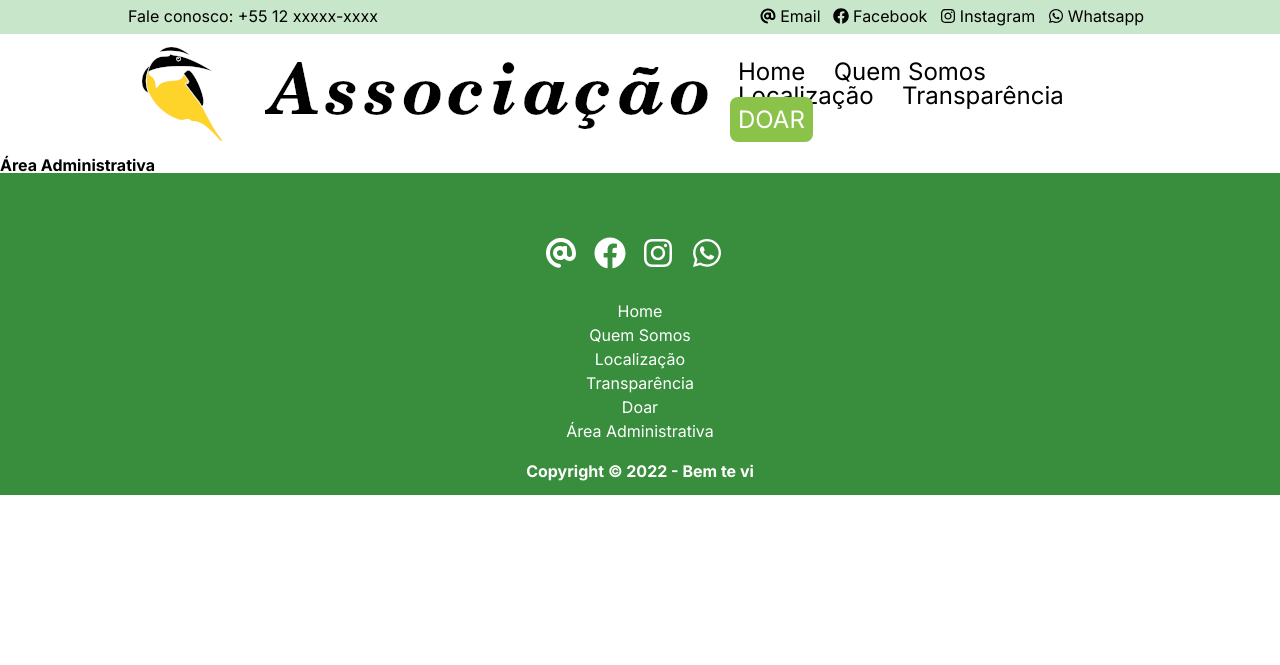
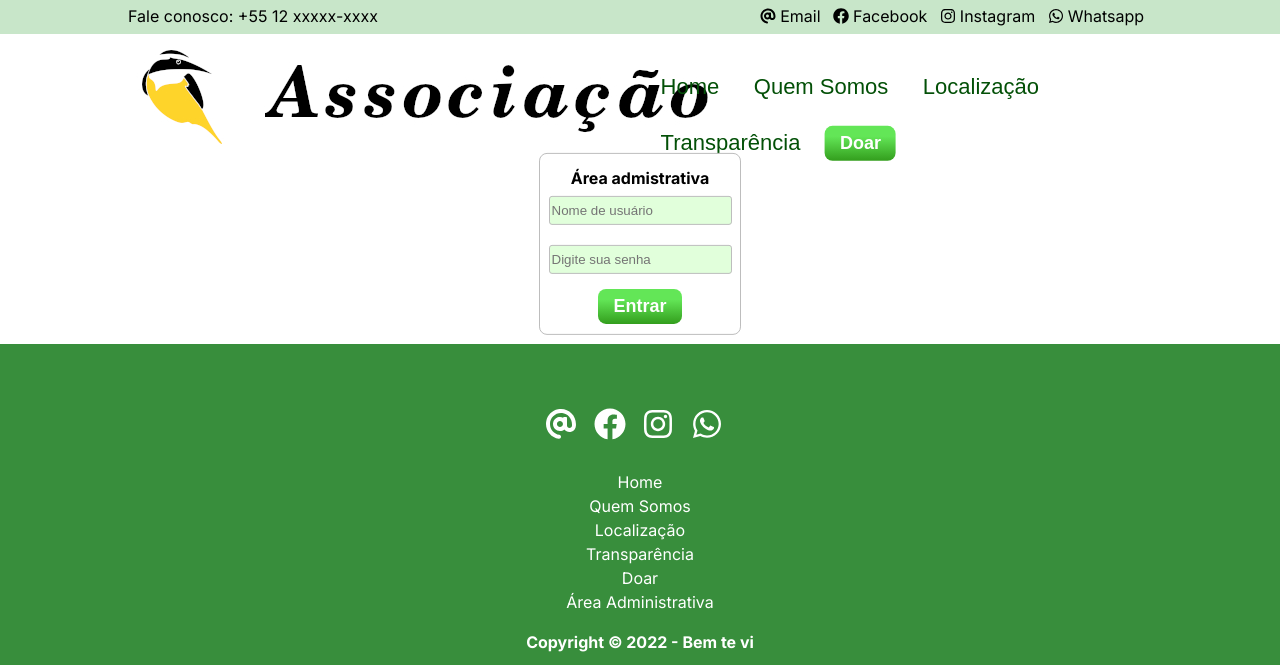
Before and after one commit to Grupo100/pi2, a Django app: page /administrativa/ in a window 1280 px wide. Shown: the top 665 px of the page. Run offline with Django 4.2, Linux system fonts and the light colour scheme.

Commit message:
arealogin
adicao da area administrativa

```diff
--- a/src/btv/static/btv/css/base.css
+++ b/src/btv/static/btv/css/base.css
@@ -617,3 +617,174 @@ body {
 h1 {
     color: var(--Btv-dark-primary);
 }
+
+/* ID Menu principal */
+#menu-h{
+    float: right;
+    transform: translate(-20%, 15%);
+
+}
+
+#menu-h ul {
+    max-width: 800px;
+    list-style: none;
+    padding: 0;
+}
+
+#menu-h ul li {
+    display: inline;
+
+}
+#menu-h ul li a {
+    font: 22px sans-serif;
+    color: rgb(3, 80, 7);
+    padding: 15px;
+    display: inline-block;
+    text-decoration: none;
+}
+
+#menu-h ul li a:hover {
+    overflow: visible;
+    transform: scale(1.3);
+    transition: all 0.01s;
+    -moz-transition: all 0.1s;
+    -webkit-transition: all 0.1s;
+    -o-transition: all 0.1s;
+    -ms-transition: all 0.1s
+
+}
+
+/* classe div para login */
+.divl{
+    background: #ffffff;
+    height: auto;
+    width: 200px;
+    margin-left: auto;
+    margin-right: auto;
+    transform: translate(0%, -5%);
+    text-align: center;
+    border-radius: 8px;
+    border: 1px solid rgb(189, 189, 189);
+ }
+
+/* classe botao com efeito gradiente e movimento no clique */
+.btn{
+    background: linear-gradient(bottom, #339e1d, #63e657 70%);
+    background: -webkit-linear-gradient(bottom, #339e1d, #63e657 70%);
+    background: -moz-linear-gradient(bottom, #339e1d, #63e657 70%);
+    background: -o-linear-gradient(bottom, #339e1d, #63e657 70%);
+    background: -ms-linear-gradient(bottom, #339e1d, #63e657 70%);
+    border-radius: 8px;
+    color: #fff;
+    margin: 5px 5px 10px 5px;
+    font-family: "Arial";
+    font-size: 18px;
+    font-weight: bold;
+    line-height: 25px;
+    text-align: center;
+    text-decoration: none;
+    padding: 5px 15px;
+    position: relative;
+    width: auto;
+    border: none;
+}
+.btn:active{
+    top: 3px;
+   }
+.btn:active:before{
+    border: none;
+    box-shadow:none;
+   }
+
+/* classe efeito para input text */
+.b2{
+    border-radius: 3px;
+    height: 25px;
+    background: #e1ffdb;
+    margin: 10px 5px 10px 5px;
+    border: 1px solid rgb(189, 189, 189);
+    display: inside;
+}
+
+/* classe aumentar itens 'redes sociais e patrocinio' */
+.img-container{
+    width: 50px;
+    height: 50px;
+    border-radius: 50%;
+    -moz-border-radius: 50%;
+    -webkit-border-radius: 50%;
+    -o-border-radius: 50%;
+    overflow: visible;
+    margin: 5px 10px 5px 5px;
+    transform: translate(0%, 15%);
+ }
+
+.img-container img{
+    position:relative;
+    width: 100%;
+    height: 100%;
+    padding: 0%;
+    border-radius: 50%;
+    -moz-border-radius: 50%;
+    -webkit-border-radius: 50%;
+    -o-border-radius: 50%;
+    transition: all 0.1s;
+    -moz-transition: all 0.1s;
+    -webkit-transition: all 0.1s;
+    -o-transition: all 0.1s;
+    -ms-transition: all 0.1s;
+  }
+
+.img-container:hover img{
+    -webkit-transform: scale(1.5);
+    -moz-transform: scale(1.5);
+    -o-transform: scale(1.5);
+    -ms-transform: scale(1.5);
+    transform: scale(1.5);
+ }
+
+ /* alertas de erro e sucesso*/
+.alertaer{
+    background: #fc7575;
+    border-radius: 3px;
+    height: 30px;
+    margin: 10px 5px 10px 5px;
+ }
+
+.alerta{
+    background: #a7f3a0;
+    border-radius: 3px;
+    height: 30px;
+    margin: 10px 5px 10px 5px;
+ }
+
+ /* Formulario */
+.form{
+    border-radius: 3px;
+    width: 400px;
+    margin-left: auto;
+    margin-right: auto;
+    background: #ffffff;
+    margin: 10px 5px 10px 5px;
+    border: 1px solid rgb(189, 189, 189);
+    text-align: center;
+ }
+
+.form1{
+    height: 25px;
+    width: 380px;
+    border-radius: 3px;
+    background: #e1ffdb;
+    margin: 10px 5px 10px 5px;
+    border: 1px solid rgb(189, 189, 189);
+    text-align: center;
+}
+
+#menu2 a{
+    font: 1em 'inter' sans-serif;
+    color: rgb(3, 80, 7);
+    padding: 5px;
+    display: block;
+    text-decoration: none;
+    list-style: none;
+}
--- a/src/btv/templates/administrativa.html
+++ b/src/btv/templates/administrativa.html
@@ -2,6 +2,20 @@
 {% load static %}
 
 {% block content %}
-
-<h2>Área Administrativa</h2>
+<div>
+<form name="formadm" id="formadm" method="post" action="/loginview/">
+    <div class="divl">
+        {% if msg %}
+        <div class="alertaer {{class}}">
+{{msg}}
+        </div>
+{% endif %}
+<br><h2>Área admistrativa</h2>
+       {% csrf_token %}
+       <input class="b2" type="text" name="user" id="user" placeholder="Nome de usuário">
+       <input class="b2" type="password" name="password" id="password" placeholder="Digite sua senha">
+       <input class="btn"  type="submit" value="Entrar">
+    </div>
+</form>
+</div>
 {% endblock %}
--- a/src/btv/templates/header.html
+++ b/src/btv/templates/header.html
@@ -1,13 +1,13 @@
 {% load static %}
 <header class="header">
     <img class="logo" src="{% static 'btv/images/logo.jpg' %}">
-    <nav>
-        <ul class="menuPrincipal">
-            <li class="menuPrincipal__item"><a class="menuPrincipal__item__botao" href="/home">Home</a></li>
-            <li class="menuPrincipal__item"><a class="menuPrincipal__item__botao" href="/quem_somos">Quem Somos</a></li>
-            <li class="menuPrincipal__item"><a class="menuPrincipal__item__botao" href="/#localizacao">Localização</a></li>
-            <li class="menuPrincipal__item"><a class="menuPrincipal__item__botao" href="/transparencia">Transparência</a></li>
-            <li class="menuPrincipal__item"><a class="menuPrincipal__item__botao menuPrincipal__item__botao--doar" href="/doar">DOAR</a></li>
+    <nav id="menu-h">
+        <ul>
+            <li><a href="/home">Home</a></li>
+            <li><a href="/quem_somos">Quem Somos</a></li>
+            <li><a href="/#localizacao">Localização</a></li>
+            <li><a href="/transparencia">Transparência</a></li>
+            <a href="/doar" ><input type="button" class="btn" value="Doar"></a>
         </ul>
     </nav>
 </header>
--- a/src/btv/views.py
+++ b/src/btv/views.py
@@ -16,3 +16,37 @@ def doar(request,*args, **kwargs):
 
 def administrativa(request,*args, **kwargs):
     return render(request,"administrativa.html", {})
+
+def create(request):
+    return render (request , 'areaadm/create.html')
+
+def store(request):
+    data = {}
+    if (request.POST['password'] != request.POST['password-conf']):
+        data['msg'] = 'Senha e confirmação diferentes! Digite novamente!'
+        data['class'] = 'alertaer'
+    else:
+        user = User.objects.create_user(request.POST['user'], request.POST['email'], request.POST['password'])
+        user.first_name = request.POST['name']
+        user.save()
+        data['msg'] = 'Usuario cadastrado! '
+        data['class'] = 'alerta'
+    return render (request , 'areaadm/create.html', data)
+
+def loginview(request):
+        data = {}
+        user = authenticate(username=request.POST['user'], password=request.POST['password'])
+        if user is not None:
+            login(request, user)
+            return redirect('/areaadm/')
+        else:
+            data['msg'] = 'Senha ou usuario invalidos!'
+            data['class'] = 'alertaer'
+            return render (request , 'administrativa.html', data)
+
+def areaadm(request):
+    return render (request , 'areaadm/restrito.html')
+
+def logoff(request):
+    logout(request)
+    return render (request , 'administrativa.html')
--- a/src/projeto2/urls.py
+++ b/src/projeto2/urls.py
@@ -25,4 +25,10 @@ urlpatterns = [
     path('administrativa/', views.administrativa, name = 'administrativa'),
     path('doar/', views.doar, name = 'doar'),
     path('admin/', admin.site.urls),
+    path('create/', views.create, name = 'create'),
+    path('store/', views.store, name = 'store'),
+    path('loginview/', views.loginview, name = 'loginview'),
+    path('areaadm/', views.areaadm, name = 'areaadm'),
+    path('logoff/', views.logoff, name = 'logoff'),
+
 ]
```
Also changed, not shown: src/btv/templates/areaadm/create.html (added, +26 -0 lines), src/btv/templates/areaadm/restrito.html (added, +15 -0 lines).
